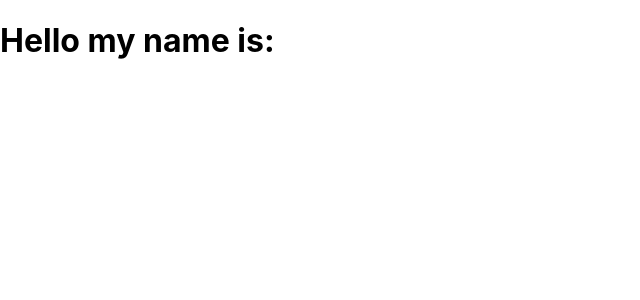
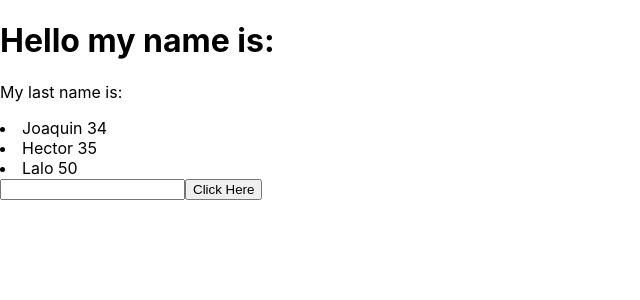
Before and after one commit to joelcmk/state_practice, a React (Create React App) app: page / in a window 1280 px wide. Shown: the top 300 px of the page, without its empty margins (0-640 px from the left). Built offline with nearby package versions, Linux system fonts and the light colour scheme.

Commit message:
Added input and created handle change function

```diff
--- a/src/App.js
+++ b/src/App.js
@@ -1,9 +1,38 @@
-import React from 'react';
+import React, { useState } from 'react';
 
 const App = () => {
+  const [name, setName] = useState('');
+  const [lastName, setLastName] = useState({ value: '' });
+  const [movies, setMovies] = useState(
+    [{ name: 'Joaquin', age: 34 },
+    { name: 'Hector', age: 35 },
+    { name: 'Lalo', age: 50 }
+    ]
+  )
+
+  const updateName = (e) => {
+    e.preventDefault();
+    setName('Joel');
+  }
+
+
+  const handleChange = (e) => {
+    setLastName({ value: e.target.value })
+  }
+
+
+
   return (
     <div>
-      <h1>Hello my name is: </h1>
+      <h1>Hello my name is: {name}</h1>
+      <p>My last name is: {lastName.value}</p>
+      {movies.map(re => (
+        <li>{`${re.name} ${re.age}`}</li>
+      ))}
+      <form onSubmit={updateName}>
+        <input name="name" type="text" value={lastName.value} onChange={handleChange} />
+        <button>Click Here</button>
+      </form>
     </div>
   );
 }
```
